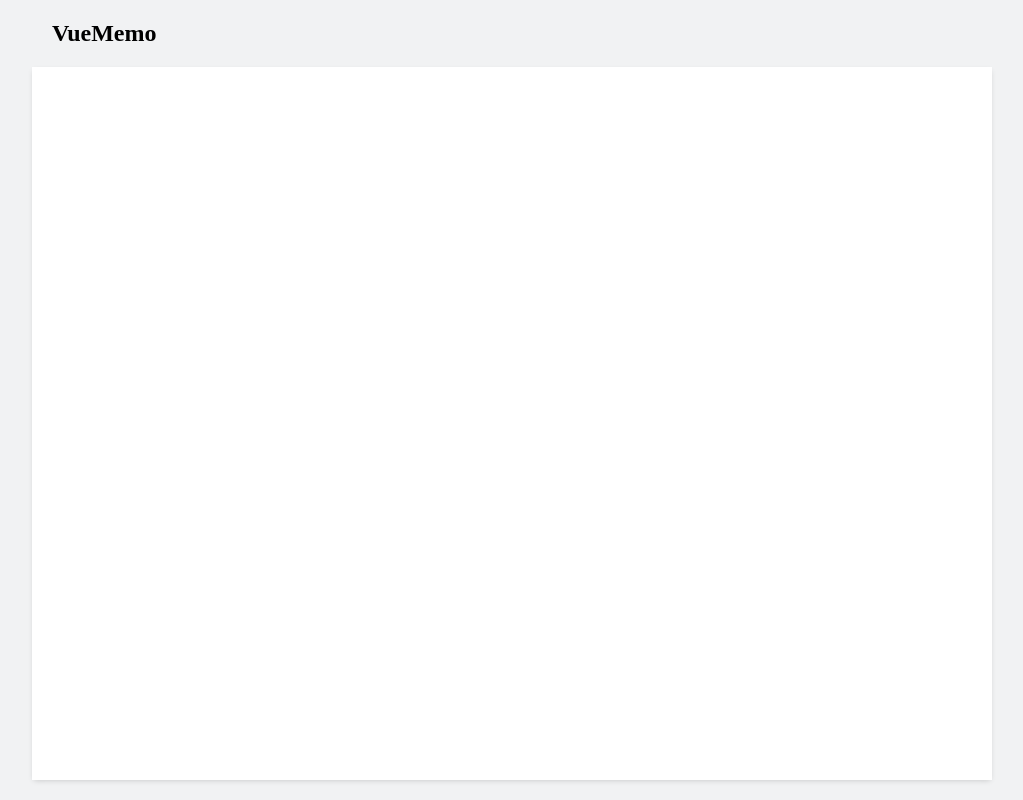
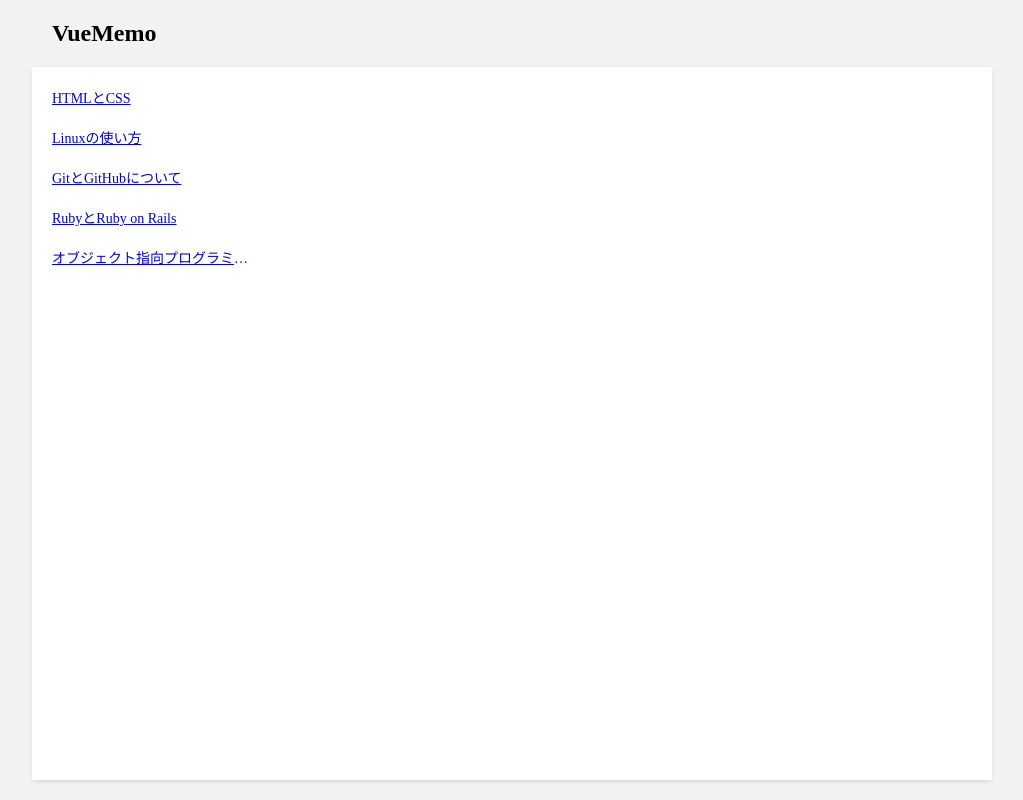
Before and after one commit to rikuba/vue-memo, a Vue app: page /memos in a window 1280 px wide. Shown: the whole page, without its empty margins (128-1151 px from the left). Built offline with nearby package versions, Linux system fonts and the light colour scheme.

Commit message:
メモ一覧機能を実装

```diff
--- a/src/router/index.js
+++ b/src/router/index.js
@@ -1,6 +1,7 @@
 import Vue from 'vue'
 import VueRouter from 'vue-router'
 import Memos from '../views/Memos.vue'
+import Memo from '../views/Memo.vue'
 
 Vue.use(VueRouter)
 
@@ -12,7 +13,14 @@ const routes = [
   {
     path: '/memos',
     name: 'Memos',
-    component: Memos
+    component: Memos,
+    children: [
+      {
+        path: ':memoId',
+        name: 'Memo',
+        component: Memo
+      }
+    ]
   }
 ]
 
--- a/src/views/Memos.vue
+++ b/src/views/Memos.vue
@@ -1,10 +1,74 @@
 <template>
   <div class="memos">
+    <div class="memo-list-container">
+      <ul class="memo-list">
+        <li class="memo-list-item" v-for="memo in memos" :key="memo.id">
+          <router-link class="memo-link" :to="{ name: 'Memo', params: { memoId: memo.id } }">
+            {{ memo.title }}
+          </router-link>
+        </li>
+      </ul>
+    </div>
+    <div class="memo-detail-container">
+      <router-view />
+    </div>
   </div>
 </template>
 
+<style scoped>
+.memos {
+  display: flex;
+  flex-direction: row;
+  width: 100%;
+  height: 100%;
+}
+
+.memo-list-container {
+  width: 25%;
+  font-size: 0.875rem;
+}
+
+.memo-detail-container {
+  flex: 1;
+}
+
+.memo-list {
+  list-style: none;
+  margin: 10px 0 0;
+  padding: 0;
+}
+
+.memo-link {
+  display: block;
+  white-space: nowrap;
+  overflow: hidden;
+  text-overflow: ellipsis;
+  padding: 10px 20px;
+}
+
+.memo-link:hover {
+  background: #f4f5f6;
+}
+
+.memo-link.router-link-exact-active {
+  color: inherit;
+  text-decoration: inherit;
+}
+</style>
+
 <script>
 export default {
-  name: 'Memos'
+  name: 'Memos',
+  data () {
+    return {
+      memos: [
+        { id: '0', title: 'HTMLとCSS' },
+        { id: '1', title: 'Linuxの使い方' },
+        { id: '2', title: 'GitとGitHubについて' },
+        { id: '3', title: 'RubyとRuby on Rails' },
+        { id: '4', title: 'オブジェクト指向プログラミング' }
+      ]
+    }
+  }
 }
 </script>
```
Also changed, not shown: src/views/Memo.vue (added).
